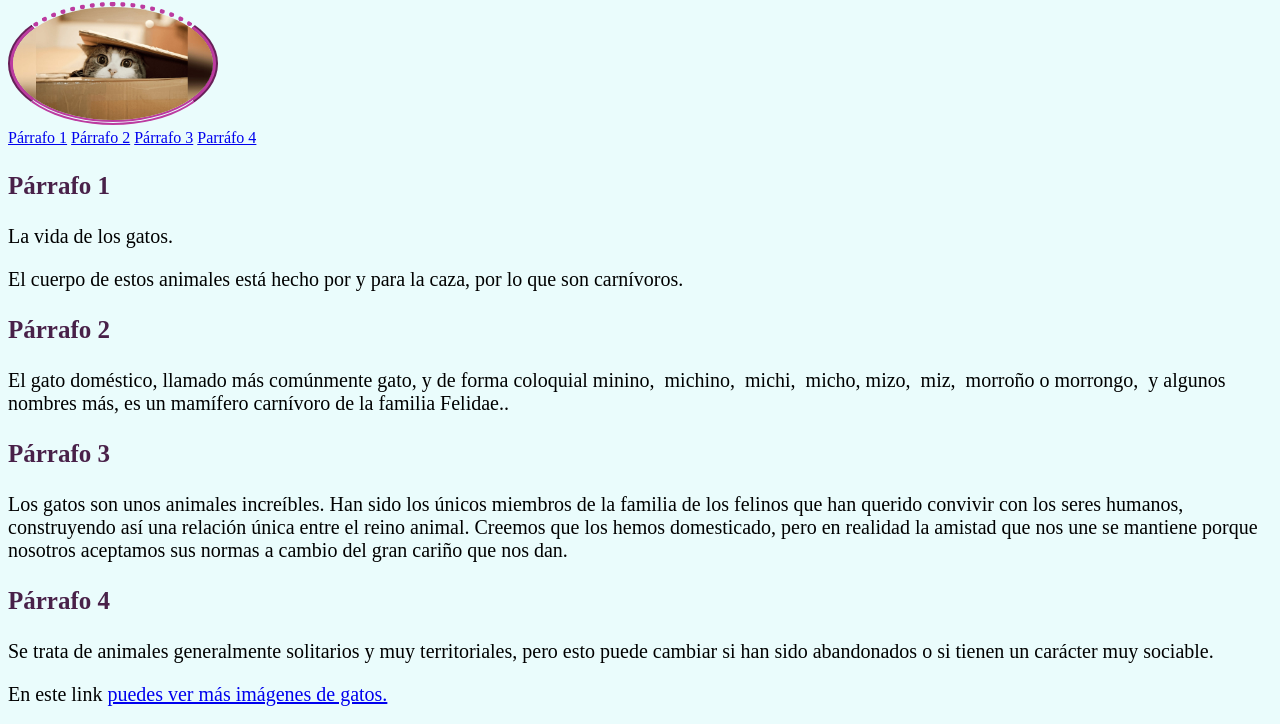
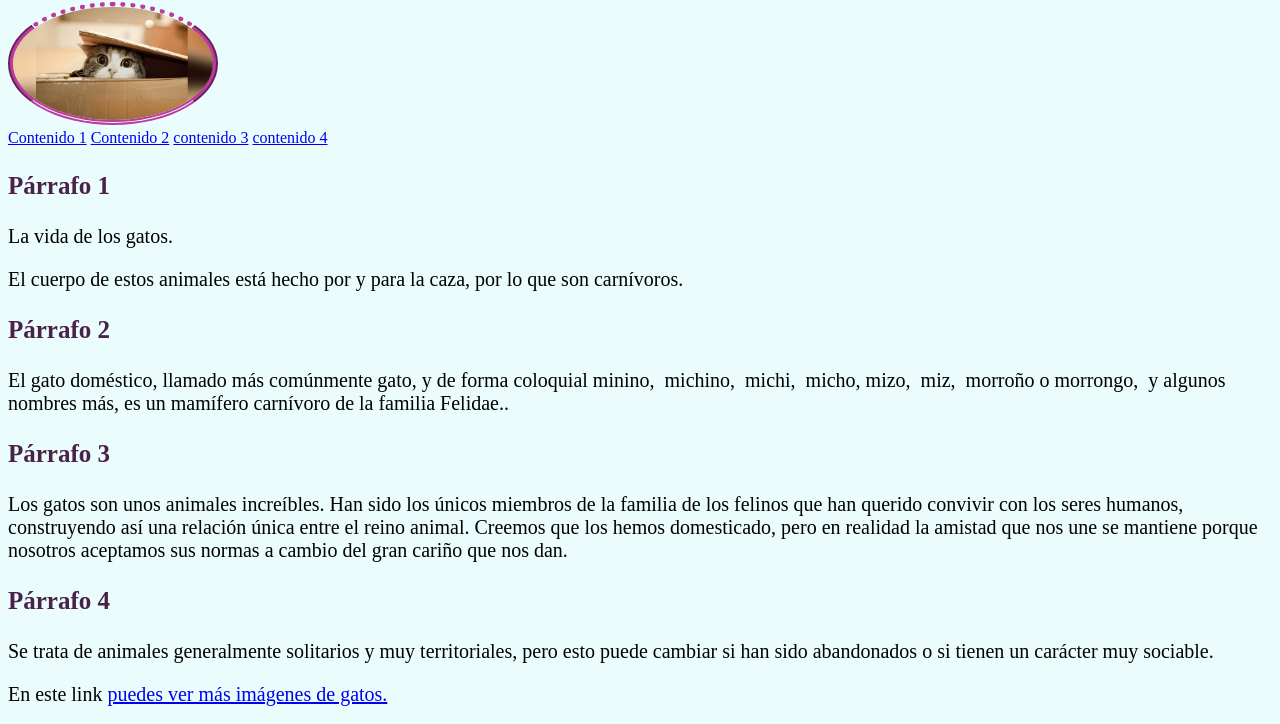
Before and after one commit to vero24mamani/veronica, a plain HTML site: page index.html in a window 1280 px wide. Shown: the part 1179-1903 px from the top of the page. Drawn offline with Linux system fonts and the light colour scheme.

Commit message:
tercer commit

```diff
--- a/index.html
+++ b/index.html
@@ -85,10 +85,10 @@
 
         <!--Crear enlaces internos / Enlaces a Secciones Internas-->
 
-        <a href="#parrafo-1">Párrafo 1</a>
-        <a href="#parrafo-2">Párrafo 2</a>
-        <a href="#parrafo-3">Párrafo 3</a>
-        <a href="#parrafo-4">Parráfo 4</a>
+        <a href="#parrafo-1">Contenido 1</a>
+        <a href="#parrafo-2">Contenido 2</a>
+        <a href="#parrafo-3">contenido 3</a>
+        <a href="#parrafo-4">contenido 4</a>
 
         <h3 id="parrafo-1">Párrafo 1</h3>
 
```
